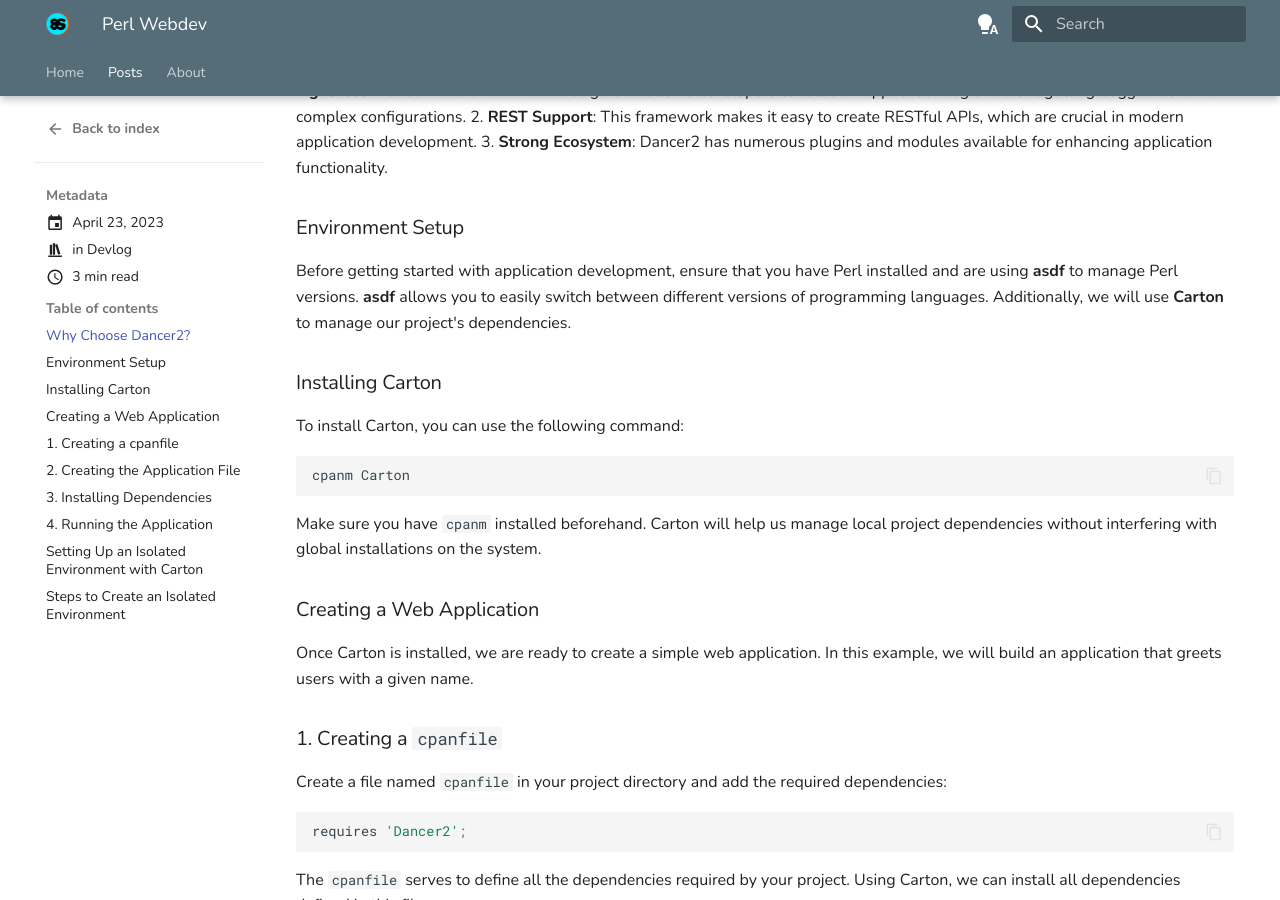
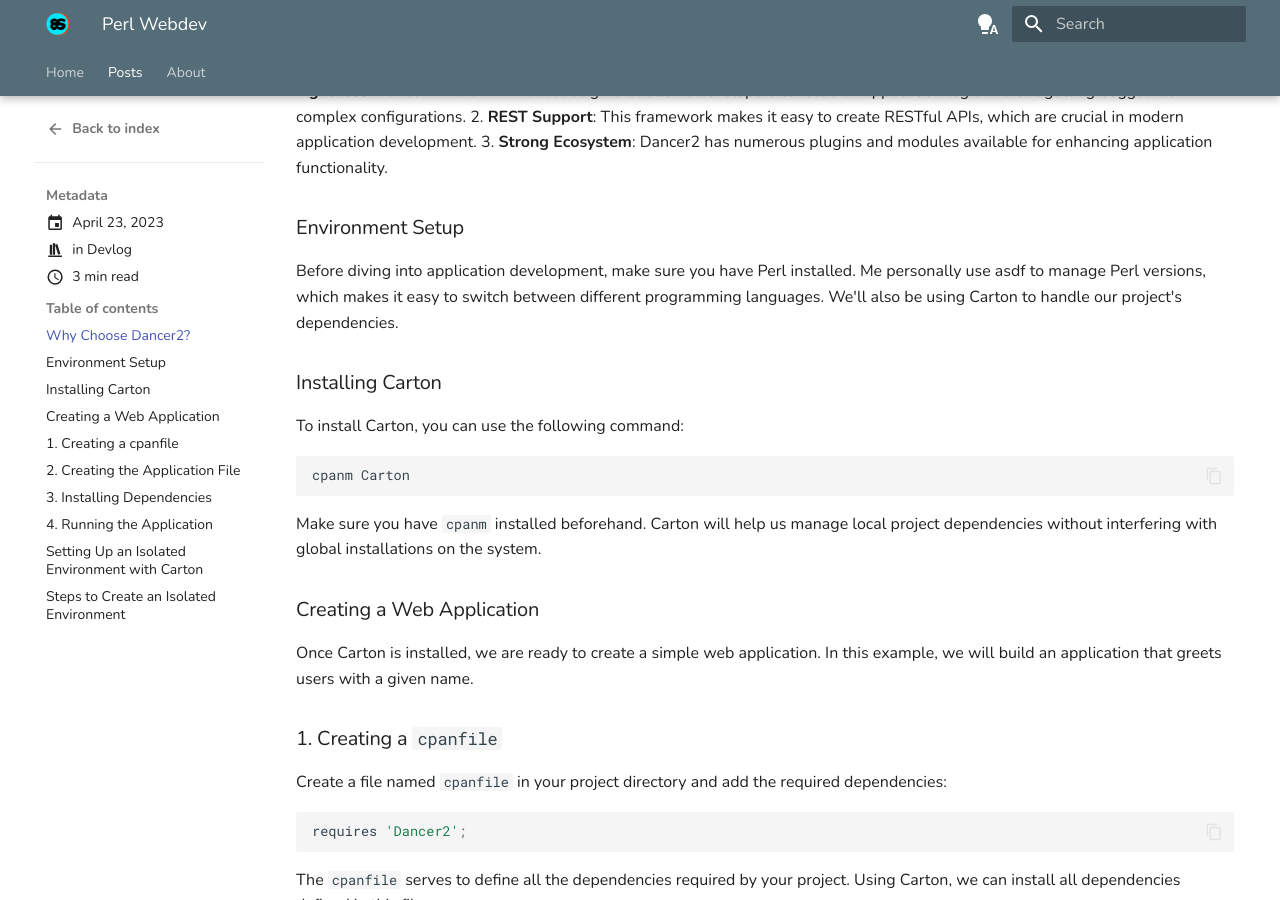
Before and after one commit to nokijfb/8389188babayagaisdfyigaqf, an MkDocs documentation site: the page built from docs/blog/posts/webperl.md, in a window 1280 px wide and 900 px high, scrolled down 394 px. Built offline with MkDocs 1.6.1 and Material for MkDocs 9.7.7, drawn with Linux system fonts in a browser that asks for light colours.

Commit message:
upd webperl.pl

```diff
--- a/docs/blog/posts/webperl.md
+++ b/docs/blog/posts/webperl.md
@@ -19,7 +19,7 @@ Dancer2 is an excellent choice for Perl developers looking to create web applica
 3. **Strong Ecosystem**: Dancer2 has numerous plugins and modules available for enhancing application functionality.
 
 ###Environment Setup
-Before getting started with application development, ensure that you have Perl installed and are using **asdf** to manage Perl versions. **asdf** allows you to easily switch between different versions of programming languages. Additionally, we will use **Carton** to manage our project's dependencies.
+Before diving into application development, make sure you have Perl installed. Me personally use asdf to manage Perl versions, which makes it easy to switch between different programming languages. We'll also be using Carton to handle our project's dependencies.
 
 ###Installing Carton
 To install Carton, you can use the following command:
```
